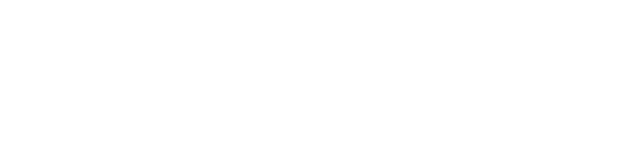
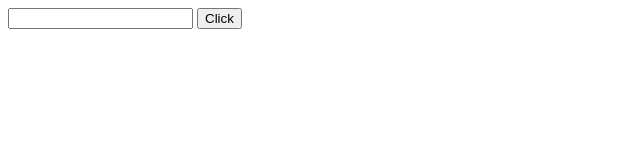
Before and after one commit to Tusar78/console, a plain HTML site: page index.html in a window 1280 px wide. Shown: the whole page, without its empty margins (0-640 px from the left). Drawn offline with Linux system fonts and the light colour scheme.

Commit message:
check email validation using regular expression

```diff
--- a/assets/js/app.js
+++ b/assets/js/app.js
@@ -1,4 +1,15 @@
-const arr = ['1', '2', '3', '4', '5'];
-for (const ar of arr) {
-  console.log(ar);
+// const arr = ['1', '2', '3', '4', '5'];
+// for (const ar of arr) {
+//   console.log(ar);
+// }
+
+const customValidate = _ => {
+  const emailFilled = document.getElementById('email');
+  const email = emailFilled.value;
+  const regEx = /^[^ ]+@[^ ]+\.[a-z]{2,3}/;
+  if (email.match(regEx)) {
+    console.log('true');
+  } else {
+    console.log('false');
+  }
 }
--- a/index.html
+++ b/index.html
@@ -8,7 +8,10 @@
   <link rel="stylesheet" href="./assets/css/style.css">
 </head>
 <body>
-
+  <form action="#">
+    <input type="email" id="email">
+    <button onclick="customValidate()">Click</button>
+  </form>
 
   <script src="./assets/js/app.js"></script>
 </body>
```
